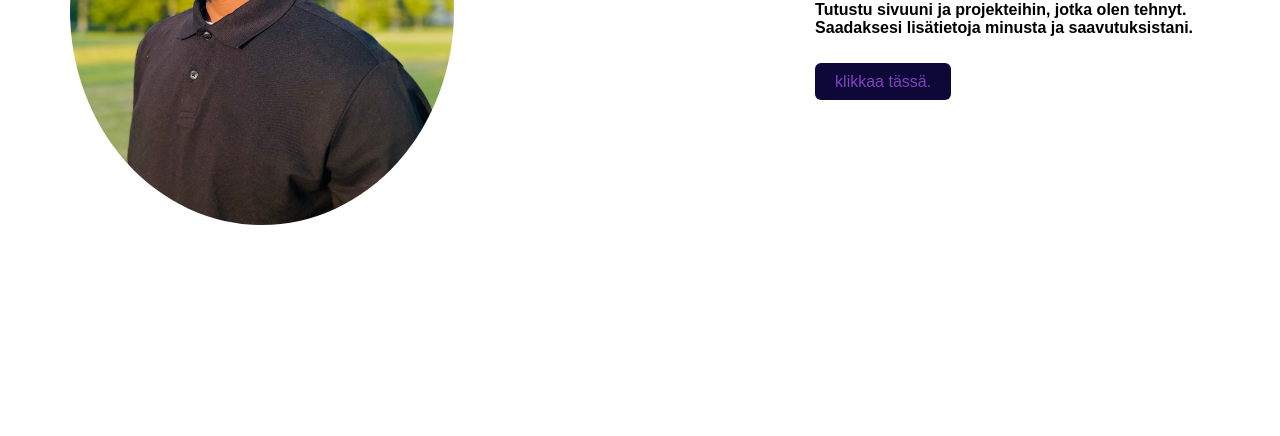
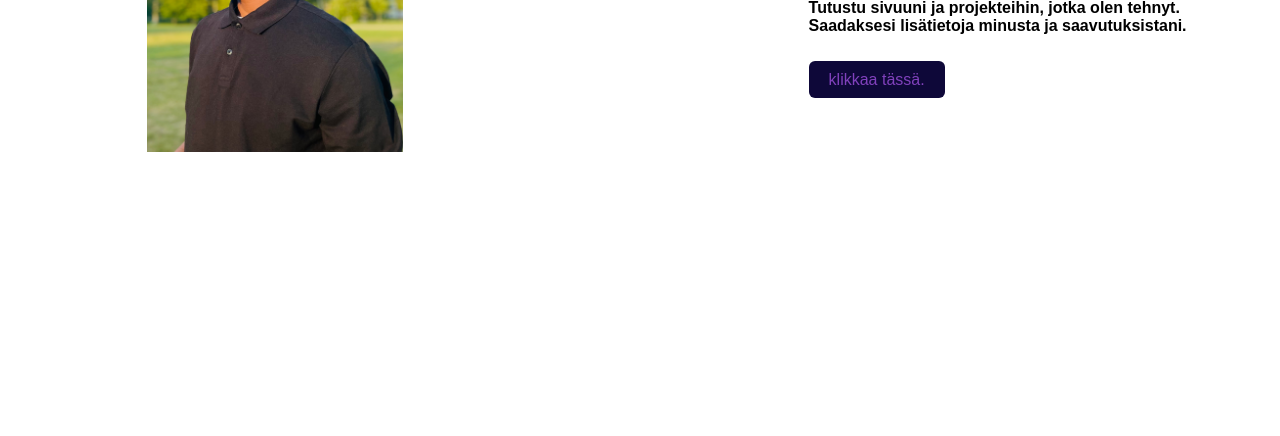
Before and after one commit to hasasa2/Asaddev.io, a plain HTML site: page index.html in a window 1280 px wide. Shown: the part 364-800 px from the top of the page. Drawn offline with nearby package versions, Linux system fonts and the light colour scheme; a web font is replaced by a local one.

Commit message:
Add files via upload

```diff
--- a/style.css
+++ b/style.css
@@ -95,6 +95,8 @@ ul li a:hover{
     nav .checkbox{
         display: block;
 }
+
+
 ul{
     position: absolute;
     width: 100%;
@@ -108,6 +110,8 @@ ul{
 }
 
 nav #check:checked ~ ul{
+
+
     left: 0;
 }
 
@@ -120,15 +124,16 @@ nav #check:checked ~ ul{
     margin-top: 70px;
     align-content: center;
  }
+
  .home img{
     display:flex;
-    width: 30%;
+    width: 20%;
     z-index: 1;
     height: auto;
     float: right;
-border: 5px  gray;
-border-radius: 50%;
-margin-right: 25px;
+    border: 5px  gray;
+margin-right: 70px;
+margin: 70px;
 
  }
 
```
